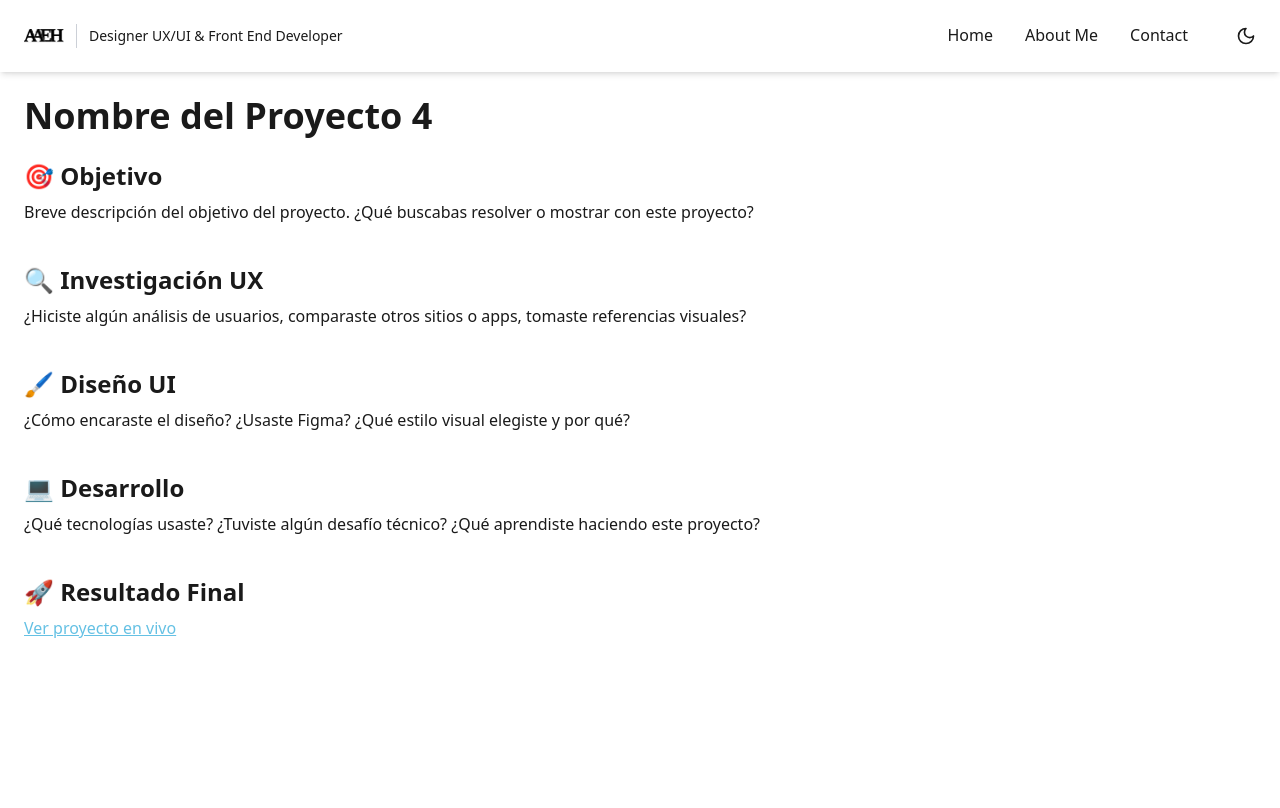
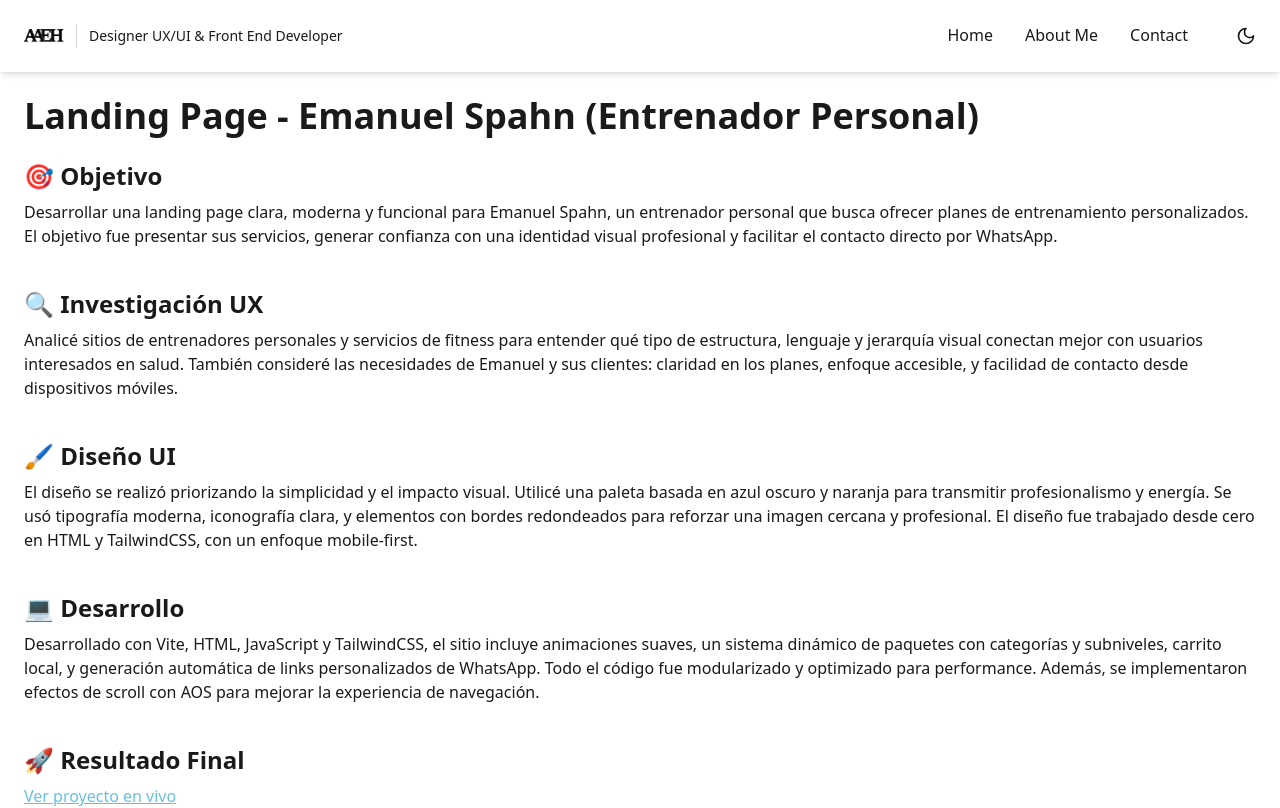
Before and after one commit to AxelElHilon/Portfolio-AxelElHilon, a React (Vite) app: page /projects/project4 in a window 1280 px wide. Shown: the top 808 px of the page. Built offline with nearby package versions, Linux system fonts and the light colour scheme.

Commit message:
Proyecto 4

```diff
--- a/src/components/Home.jsx
+++ b/src/components/Home.jsx
@@ -70,13 +70,13 @@ export default function Home({ darkMode }) {
             <Link to="/projects/project4">
               {/* Imagen del proyecto */}
               <img
-                src="/img/project4.png"
-                alt="Proyecto 4"
+                src="/img/emanuel-png.png"
+                alt="Emanuel Personal Trainer"
                 className="w-full h-full object-cover aspect-video transition-transform duration-300 ease-in-out"
               />
               {/* Overlay */}
               <div className="absolute inset-0 bg-black bg-opacity-60 flex flex-col items-center justify-center opacity-0 group-hover:opacity-100 transition-opacity duration-300">
-                <h3 className="text-white text-xl font-bold mb-2">Project 4</h3>
+                <h3 className="text-white text-xl font-bold mb-2">Emanuel F. Spanh - Personal Trainer</h3>
 
               </div>
             </Link>
--- a/src/components/projects/Project4.jsx
+++ b/src/components/projects/Project4.jsx
@@ -7,40 +7,40 @@ export default function Project4({ darkMode }) {
         darkMode ? "bg-[#1a1a1a] text-white" : "bg-white text-[#1a1a1a]"
       }`}
     >
-      <h1 className="text-4xl font-bold mb-6">Nombre del Proyecto 4</h1>
+      <h1 className="text-4xl font-bold mb-6">Landing Page - Emanuel Spahn (Entrenador Personal)</h1>
 
       <section className="mb-10">
         <h2 className="text-2xl font-semibold mb-2">🎯 Objetivo</h2>
         <p>
-          Breve descripción del objetivo del proyecto. ¿Qué buscabas resolver o mostrar con este proyecto?
+          Desarrollar una landing page clara, moderna y funcional para Emanuel Spahn, un entrenador personal que busca ofrecer planes de entrenamiento personalizados. El objetivo fue presentar sus servicios, generar confianza con una identidad visual profesional y facilitar el contacto directo por WhatsApp.
         </p>
       </section>
 
       <section className="mb-10">
         <h2 className="text-2xl font-semibold mb-2">🔍 Investigación UX</h2>
         <p>
-          ¿Hiciste algún análisis de usuarios, comparaste otros sitios o apps, tomaste referencias visuales?
+          Analicé sitios de entrenadores personales y servicios de fitness para entender qué tipo de estructura, lenguaje y jerarquía visual conectan mejor con usuarios interesados en salud. También consideré las necesidades de Emanuel y sus clientes: claridad en los planes, enfoque accesible, y facilidad de contacto desde dispositivos móviles.
         </p>
       </section>
 
       <section className="mb-10">
         <h2 className="text-2xl font-semibold mb-2">🖌️ Diseño UI</h2>
         <p>
-          ¿Cómo encaraste el diseño? ¿Usaste Figma? ¿Qué estilo visual elegiste y por qué?
+          El diseño se realizó priorizando la simplicidad y el impacto visual. Utilicé una paleta basada en azul oscuro y naranja para transmitir profesionalismo y energía. Se usó tipografía moderna, iconografía clara, y elementos con bordes redondeados para reforzar una imagen cercana y profesional. El diseño fue trabajado desde cero en HTML y TailwindCSS, con un enfoque mobile-first.
         </p>
       </section>
 
       <section className="mb-10">
         <h2 className="text-2xl font-semibold mb-2">💻 Desarrollo</h2>
         <p>
-          ¿Qué tecnologías usaste? ¿Tuviste algún desafío técnico? ¿Qué aprendiste haciendo este proyecto?
+          Desarrollado con Vite, HTML, JavaScript y TailwindCSS, el sitio incluye animaciones suaves, un sistema dinámico de paquetes con categorías y subniveles, carrito local, y generación automática de links personalizados de WhatsApp. Todo el código fue modularizado y optimizado para performance. Además, se implementaron efectos de scroll con AOS para mejorar la experiencia de navegación.
         </p>
       </section>
 
       <section className="mb-10">
         <h2 className="text-2xl font-semibold mb-2">🚀 Resultado Final</h2>
         <a
-          href="https://link-del-proyecto.vercel.app/"
+          href="https://emanuel-personaltrainer.vercel.app/"
           target="_blank"
           rel="noopener noreferrer"
           className="text-[#65c1e4] underline"
```
Also changed, not shown: 1 other file (tests, documents, lock files or other folders).
